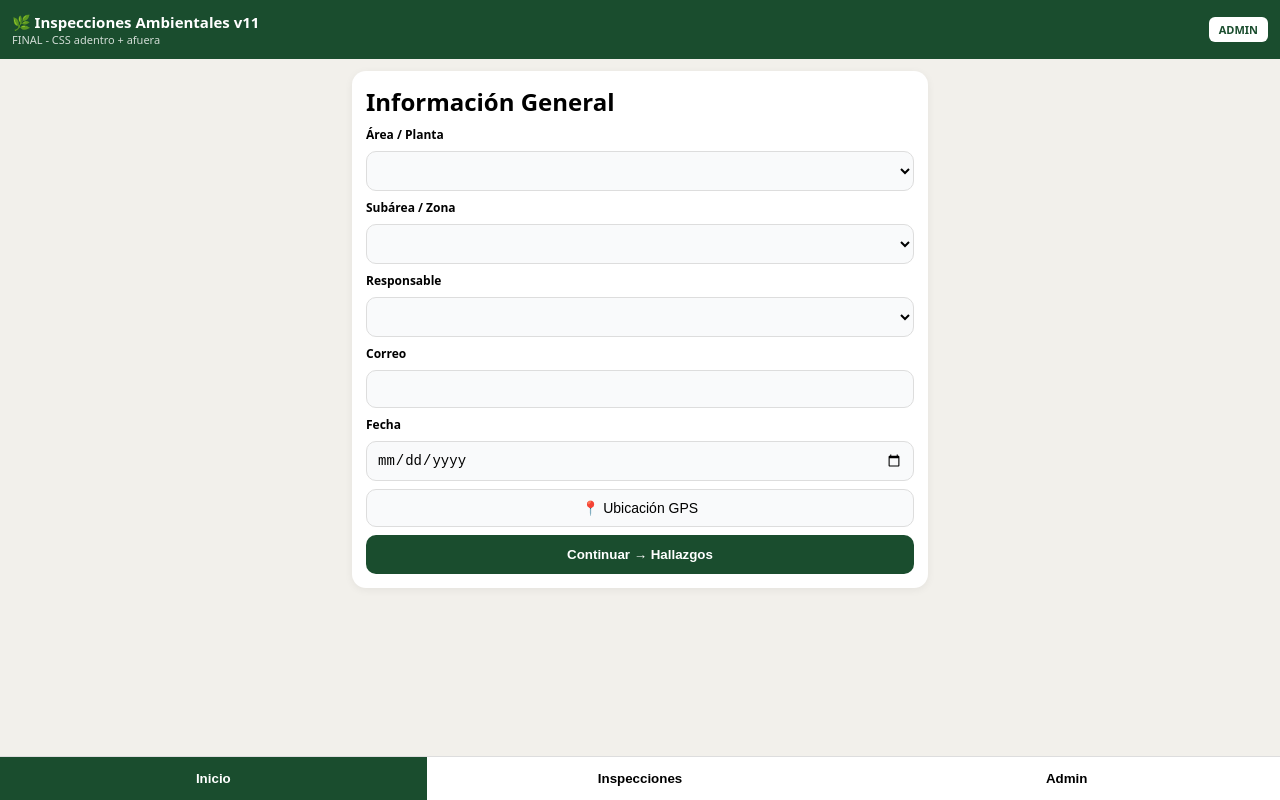
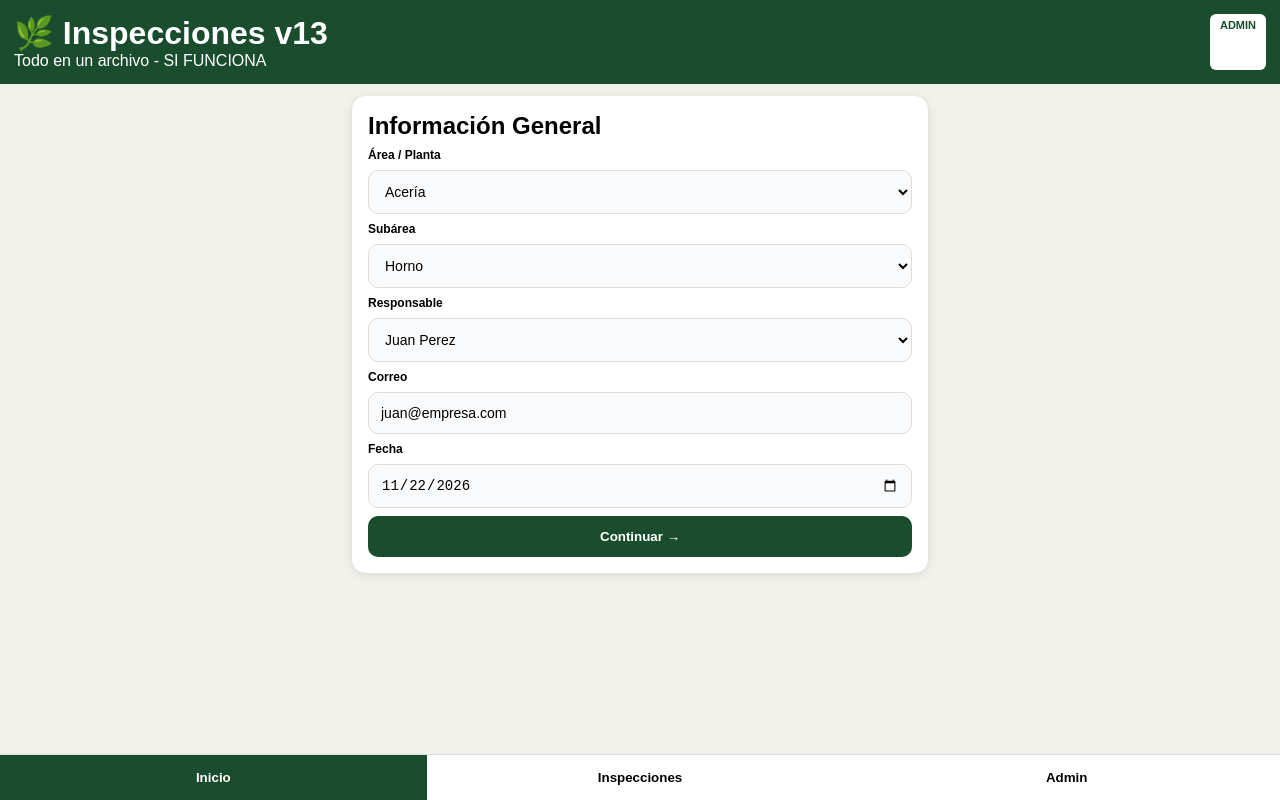
Before and after one commit to alexrinve79-web/Inspecci-n-Ambiental, a plain HTML site: page index.html in a window 1280 px wide. Both pictures are taken after a click on the button "Inicio". Drawn offline with nearby package versions, Linux system fonts and the light colour scheme.

Commit message:
Update index.html

```diff
--- a/index.html
+++ b/index.html
@@ -1,28 +1,29 @@
 <!DOCTYPE html>
-<html lang="es"><head><meta charset="UTF-8"><meta name="viewport" content="width=device-width,initial-scale=1"><title>Inspecciones v11 FINAL</title><script src="https://cdnjs.cloudflare.com/ajax/libs/jspdf/2.5.1/jspdf.umd.min.js"></script>
-<style>
-*{box-sizing:border-box;margin:0;padding:0}body{background:#f2f0eb;font-family:Arial,sans-serif;padding-bottom:80px}
-.header{background:#1a4d2e;color:#fff;padding:14px;display:flex;justify-content:space-between;align-items:center}
-.header h1{font-size:15px}.header p{font-size:11px;opacity:.8}.badge{background:#fff;color:#1a4d2e;padding:5px 10px;border-radius:6px;font-size:11px;font-weight:800}
-.page{padding:12px;max-width:600px;margin:auto}
-.card{background:#fff;border-radius:14px;box-shadow:0 2px 8px rgba(0,0,0,.08);padding:16px;margin-bottom:12px;display:flex;flex-direction:column;gap:8px}
-.input{width:100%;border:1px solid #ddd;border-radius:10px;padding:11px;background:#f9fafb;font-size:14px;display:block}
-label{font-size:12px;font-weight:700}
-.btn-green{background:#1a4d2e;color:#fff;font-weight:700;padding:13px;border:none;border-radius:10px;width:100%;cursor:pointer}
-.btn-dash{border:2px dashed #bbb;border-radius:10px;padding:14px;width:100%;background:#fff}
-.row{display:flex;gap:8px}.sev{flex:1;border:1px solid #ddd;border-radius:999px;padding:8px;background:#fff}
-.sev-on{background:#1a4d2e!important;color:#fff!important}
-.bottomnav{position:fixed;bottom:0;left:0;right:0;background:#fff;border-top:1px solid #ddd;display:flex}
-.bottomnav button{flex:1;padding:14px;border:none;background:#fff;font-weight:700;cursor:pointer}
-.bottomnav .tab-active{background:#1a4d2e;color:#fff}
-.hidden{display:none!important}
-</style>
-<link rel="stylesheet" href="styles.css">
-</head>
+<html lang="es"><head><meta charset="UTF-8"><meta name="viewport" content="width=device-width,initial-scale=1"><title>v13 TODO ADENTRO</title><script src="https://cdnjs.cloudflare.com/ajax/libs/jspdf/2.5.1/jspdf.umd.min.js"></script>
+<style>*{box-sizing:border-box;margin:0;padding:0}body{background:#f2f0eb;font-family:Arial,sans-serif;padding-bottom:90px}.header{background:#1a4d2e;color:#fff;padding:14px;display:flex;justify-content:space-between}.badge{background:#fff;color:#1a4d2e;padding:5px 10px;border-radius:6px;font-weight:800;font-size:11px}.page{padding:12px;max-width:600px;margin:auto}.card{background:#fff;border-radius:14px;padding:16px;margin-bottom:12px;display:flex;flex-direction:column;gap:8px;box-shadow:0 2px 8px rgba(0,0,0,.1)}.input{width:100%;border:1px solid #ddd;border-radius:10px;padding:12px;background:#f9fafb;font-size:14px}label{font-size:12px;font-weight:700}.btn-green{background:#1a4d2e;color:#fff;font-weight:700;padding:13px;border:none;border-radius:10px;width:100%}.bottomnav{position:fixed;bottom:0;left:0;right:0;background:#fff;border-top:1px solid #ddd;display:flex}.bottomnav button{flex:1;padding:15px;border:none;background:#fff;font-weight:700}.tab-active{background:#1a4d2e!important;color:#fff!important}.hidden{display:none!important}.sev{flex:1;border:1px solid #ddd;border-radius:999px;padding:9px;background:#fff}.sev-on{background:#1a4d2e!important;color:#fff!important}</style></head>
 <body>
-<header class="header"><div><h1>🌿 Inspecciones Ambientales v11</h1><p>FINAL - CSS adentro + afuera</p></div><span class="badge">ADMIN</span></header>
-<div id="p1" class="page"><div class="card"><h2>Información General</h2><label>Área / Planta</label><select id="planta" onchange="cargarSub()" class="input"></select><label>Subárea / Zona</label><select id="subarea" onchange="asignarResp()" class="input"></select><label>Responsable</label><select id="responsable" onchange="asignarCorreo()" class="input"></select><label>Correo</label><input id="correo" class="input"><label>Fecha</label><input id="fecha" type="date" class="input"><button onclick="getGPS()" class="input">📍 <span id="gpsText">Ubicación GPS</span></button><button onclick="showStep(2)" class="btn-green">Continuar → Hallazgos</button></div></div>
-<div id="p2" class="page hidden"><div class="card"><h2>Hallazgos ambientales</h2><button onclick="document.getElementById('foto').click()" class="btn-dash">📷 Agregar foto</button><input type="file" id="foto" accept="image/*" class="hidden"><img id="preview" class="hidden" style="width:100%;border-radius:8px"><textarea id="desc" class="input" placeholder="Describe hallazgo..."></textarea><div class="row"><button onclick="setSev('Leve')" id="sLeve" class="sev">Leve</button><button onclick="setSev('Medio')" id="sMedio" class="sev">Medio</button><button onclick="setSev('Crítico')" id="sCrit" class="sev">Crítico</button></div><input id="ubic" class="input" placeholder="Ubicación"><select id="tipo" class="input"><option>Residuos</option><option>Emisiones</option><option>Aguas</option><option>Ruido</option><option>Suelo</option></select><button onclick="addHallazgoTemp()" class="btn-green">+ Guardar hallazgo</button><div id="listaTemp"></div><button onclick="guardarTodo()" class="btn-green">💾 GUARDAR INSPECCIÓN</button></div></div>
-<div id="p3" class="page hidden"><div class="card"><h2>Dashboard - Filtros</h2><label>División</label><select id="fDiv" onchange="renderDash()" class="input"></select><label>Área</label><select id="fArea" onchange="renderDash()" class="input"></select><div id="statDiv"></div></div><div class="card"><h3>Inspecciones visibles para todos</h3><div id="listaAll"></div></div><div class="card" style="background:#1a4d2e;color:white"><h3>Panel Admin</h3><div style="display:flex;gap:6px"><button onclick="gestionDiv()" style="flex:1;padding:8px;border-radius:8px;border:none">Divisiones</button><button onclick="gestionArea()" style="flex:1;padding:8px;border-radius:8px;border:none">Áreas</button><button onclick="gestionResp()" style="flex:1;padding:8px;border-radius:8px;border:none">Resp.</button></div><div id="adminEdit"></div></div></div>
+<header class="header"><div><h1>🌿 Inspecciones v13</h1><p>Todo en un archivo - SI FUNCIONA</p></div><span class="badge">ADMIN</span></header>
+<div id="p1" class="page"><div class="card"><h2>Información General</h2><label>Área / Planta</label><select id="planta" class="input"></select><label>Subárea</label><select id="subarea" class="input"></select><label>Responsable</label><select id="responsable" class="input"></select><label>Correo</label><input id="correo" class="input"><label>Fecha</label><input id="fecha" type="date" class="input"><button onclick="showStep(2)" class="btn-green">Continuar →</button></div></div>
+<div id="p2" class="page hidden"><div class="card"><h2>Hallazgo</h2><textarea id="desc" class="input" placeholder="Describe hallazgo"></textarea><div style="display:flex;gap:8px"><button onclick="setSev('Leve')" id="sLeve" class="sev">Leve</button><button onclick="setSev('Medio')" id="sMedio" class="sev">Medio</button><button onclick="setSev('Critico')" id="sCrit" class="sev">Crítico</button></div><button onclick="guardarTodo()" class="btn-green">💾 GUARDAR INSPECCIÓN</button><div id="listaTemp"></div></div></div>
+<div id="p3" class="page hidden"><div class="card"><h2>Dashboard</h2><div id="listaAll"></div></div></div>
 <nav class="bottomnav"><button id="b1" onclick="showStep(1)" class="tab-active">Inicio</button><button id="b2" onclick="showStep(2)">Inspecciones</button><button id="b3" onclick="showStep(3)">Admin</button></nav>
-<script src="app.js"></script></body></html>
+<script>
+let DB={divisiones:["Acería","Laminación"],areas:{"Acería":["Horno","Colada","Ajuste"],"Laminación":["Tren 1","Tren 2"]},responsables:{"Horno":["Juan Perez"],"Colada":["Ana Gomez"]},correos:{"Juan Perez":"juan@empresa.com","Ana Gomez":"ana@empresa.com"},inspecciones:JSON.parse(localStorage.getItem('inspDB')||'[]')};
+let sevSel='Leve';
+function $(id){return document.getElementById(id)}
+function init(){
+  $('fecha').value=new Date().toISOString().slice(0,10);
+  $('planta').innerHTML=DB.divisiones.map(d=>`<option>${d}</option>`).join('');
+  $('planta').onchange=cargarSub; $('subarea').onchange=asignarResp; $('responsable').onchange=asignarCorreo;
+  cargarSub(); renderDash();
+}
+function cargarSub(){let subs=DB.areas[$('planta').value]||[];$('subarea').innerHTML=subs.map(s=>`<option>${s}</option>`).join('');asignarResp();}
+function asignarResp(){let r=DB.responsables[$('subarea').value]||["Sin asignar"];$('responsable').innerHTML=r.map(x=>`<option>${x}</option>`).join('');asignarCorreo();}
+function asignarCorreo(){$('correo').value=DB.correos[$('responsable').value]||"";}
+function showStep(n){['p1','p2','p3'].forEach((id,i)=>$(id).classList.toggle('hidden',i!==(n-1)));['b1','b2','b3'].forEach((id,i)=>$(id).classList.toggle('tab-active',i===(n-1)));if(n===3)renderDash();}
+function setSev(s){sevSel=s;['sLeve','sMedio','sCrit'].forEach(id=>$(id).classList.remove('sev-on'));if(s==='Leve')$('sLeve').classList.add('sev-on');if(s==='Medio')$('sMedio').classList.add('sev-on');if(s==='Critico')$('sCrit').classList.add('sev-on');}
+function guardarTodo(){let insp={div:$('planta').value,area:$('subarea').value,resp:$('responsable').value,fecha:$('fecha').value,desc:$('desc').value,sev:sevSel};DB.inspecciones.push(insp);localStorage.setItem('inspDB',JSON.stringify(DB.inspecciones));alert('Guardado: '+insp.div+' - '+insp.area);renderDash();showStep(3);}
+function renderDash(){$('listaAll').innerHTML=DB.inspecciones.map(i=>`<div style="border:1px solid #ddd;padding:10px;border-radius:8px;margin-top:6px"><b>${i.div} - ${i.area}</b><br>${i.resp} - ${i.fecha}<br>${i.desc} [${i.sev}]</div>`).join('')||'Sin inspecciones aún';}
+init();
+</script>
+</body></html>
```
